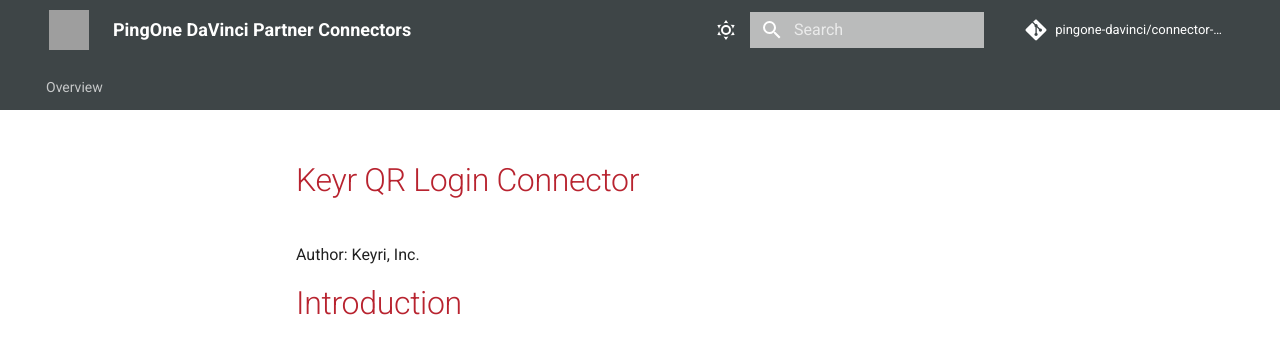
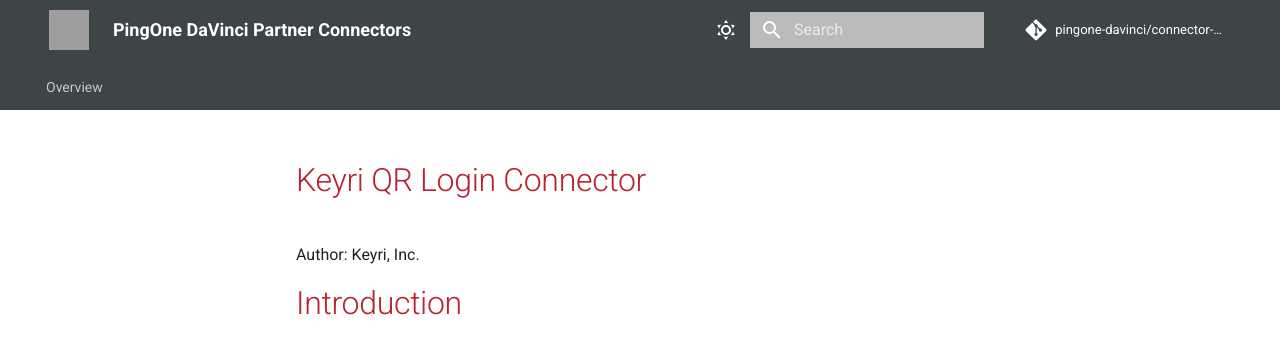
Before and after one commit to pingone-davinci/documentation, an MkDocs documentation site: the page built from docs/keyri/README.md, in a window 1280 px wide and 900 px high. Shown: the top 358 px of the window. Built offline with MkDocs 1.6.1 and Material for MkDocs 9.7.7, drawn with Linux system fonts in a browser that asks for light colours; comment, search, counter and statistics services are not loaded; grey boxes are pictures that could not be loaded.

Commit message:
Update README.md

```diff
--- a/docs/keyri/README.md
+++ b/docs/keyri/README.md
@@ -1,4 +1,4 @@
-# Keyr QR Login Connector
+# Keyri QR Login Connector
 
 Author: Keyri, Inc.
 
```
